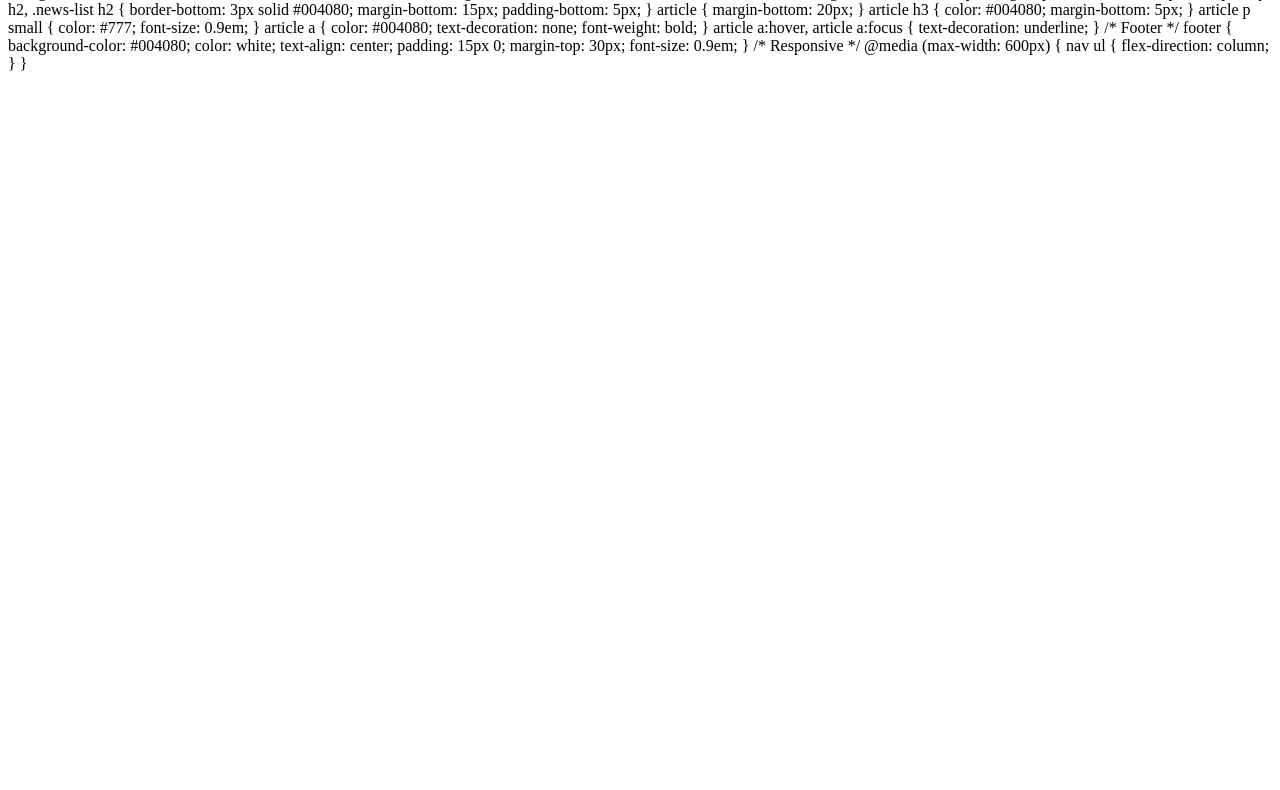
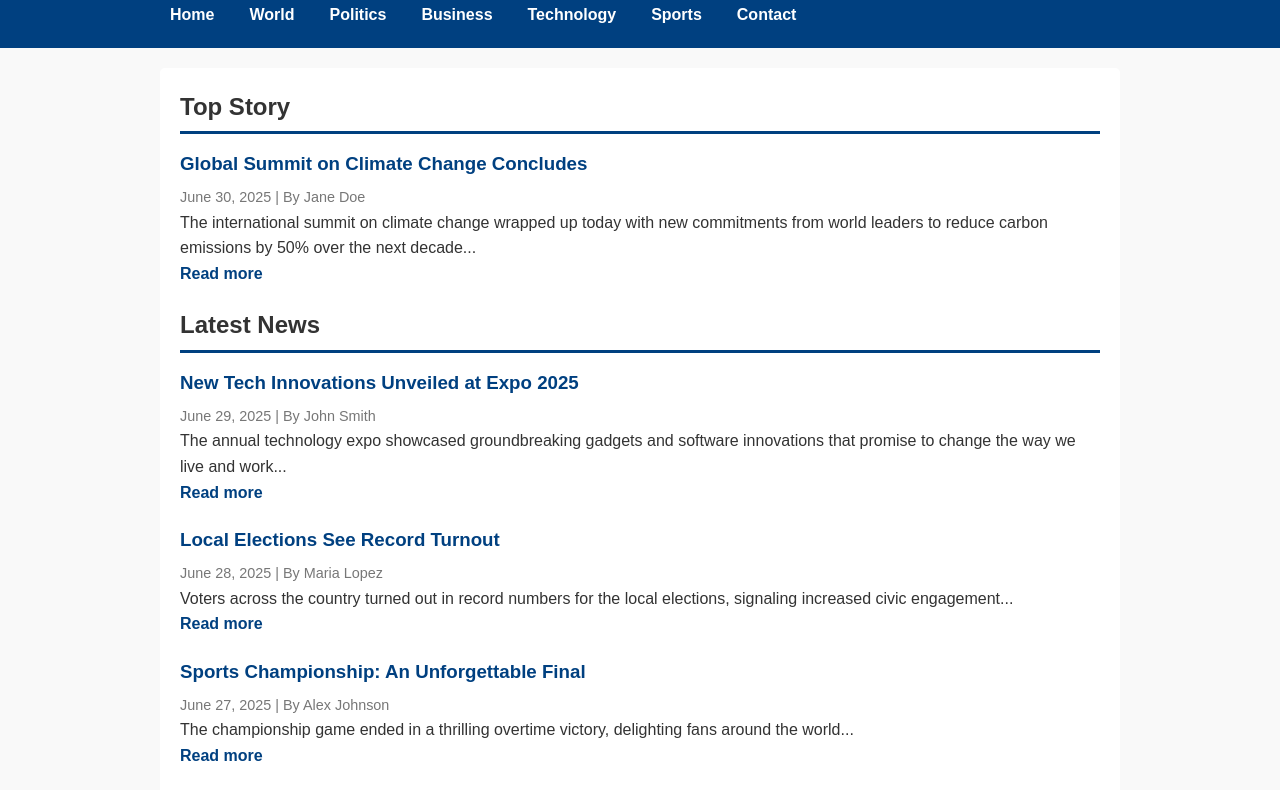
Before and after one commit to igotasmalld/linktree, a plain HTML site: page index.html in a window 1280 px wide. Shown: the part 79-869 px from the top of the page. Before the commit the page ends 800 px from the top, so only its background shows below. Drawn offline with Linux system fonts and the light colour scheme.

Commit message:
Update index.html

```diff
--- a/index.html
+++ b/index.html
@@ -1,3 +1,10 @@
+<!DOCTYPE html>
+<html lang="en">
+<head>
+  <meta charset="UTF-8" />
+  <meta name="viewport" content="width=device-width, initial-scale=1" />
+  <title>Daily News</title>
+  <style>
     /* Reset some default styles */
     * {
       margin: 0;
@@ -106,3 +113,67 @@ footer {
         flex-direction: column;
       }
     }
+  </style>
+</head>
+<body>
+  <header>
+    <div class="container">
+      <h1>Daily News</h1>
+      <nav>
+        <ul>
+          <li><a href="#">Home</a></li>
+          <li><a href="#">World</a></li>
+          <li><a href="#">Politics</a></li>
+          <li><a href="#">Business</a></li>
+          <li><a href="#">Technology</a></li>
+          <li><a href="#">Sports</a></li>
+          <li><a href="#">Contact</a></li>
+        </ul>
+      </nav>
+    </div>
+  </header>
+
+  <main class="container">
+    <section class="top-story">
+      <h2>Top Story</h2>
+      <article>
+        <h3>Global Summit on Climate Change Concludes</h3>
+        <p><small>June 30, 2025 | By Jane Doe</small></p>
+        <p>The international summit on climate change wrapped up today with new commitments from world leaders to reduce carbon emissions by 50% over the next decade...</p>
+        <a href="#">Read more</a>
+      </article>
+    </section>
+
+    <section class="news-list">
+      <h2>Latest News</h2>
+
+      <article>
+        <h3>New Tech Innovations Unveiled at Expo 2025</h3>
+        <p><small>June 29, 2025 | By John Smith</small></p>
+        <p>The annual technology expo showcased groundbreaking gadgets and software innovations that promise to change the way we live and work...</p>
+        <a href="#">Read more</a>
+      </article>
+
+      <article>
+        <h3>Local Elections See Record Turnout</h3>
+        <p><small>June 28, 2025 | By Maria Lopez</small></p>
+        <p>Voters across the country turned out in record numbers for the local elections, signaling increased civic engagement...</p>
+        <a href="#">Read more</a>
+      </article>
+
+      <article>
+        <h3>Sports Championship: An Unforgettable Final</h3>
+        <p><small>June 27, 2025 | By Alex Johnson</small></p>
+        <p>The championship game ended in a thrilling overtime victory, delighting fans around the world...</p>
+        <a href="#">Read more</a>
+      </article>
+    </section>
+  </main>
+
+  <footer>
+    <div class="container">
+      <p>&copy; 2025 Daily News. All rights reserved.</p>
+    </div>
+  </footer>
+</body>
+</html>
```
Lines whose indentation alone changed are shown as unchanged.
